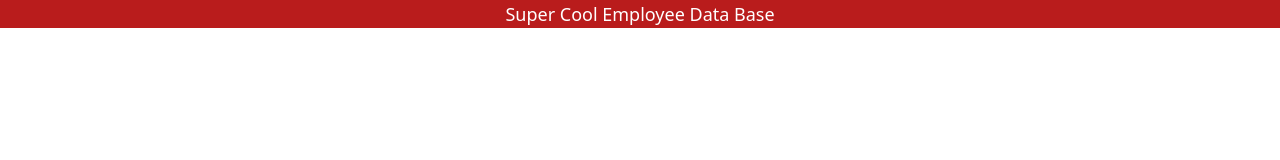
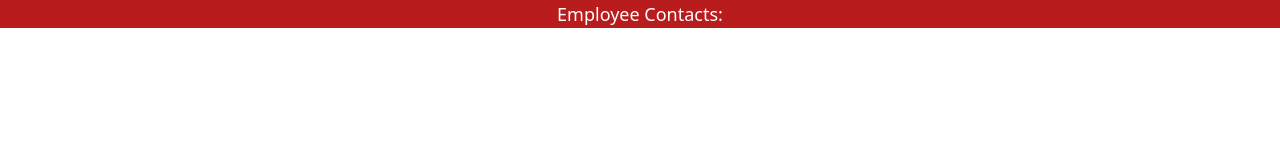
Before and after one commit to NicholasConradHolzer/Profile-M, a website: page dist/employeeData.html in a window 1280 px wide. Drawn offline with nearby package versions, Linux system fonts and the light colour scheme.

Commit message:
Update employeeData.html

```diff
--- a/dist/employeeData.html
+++ b/dist/employeeData.html
@@ -12,7 +12,7 @@
 
     <header class="container mx-auto px-10 bg-red-700 flex justify-center">
     <body>
-        <h1 class="text-white text-lg ">Super Cool Employee Data Base</h1>
+        <h1 class="text-white text-lg ">Employee Contacts:</h1>
     </header>
 
     </body>
```
